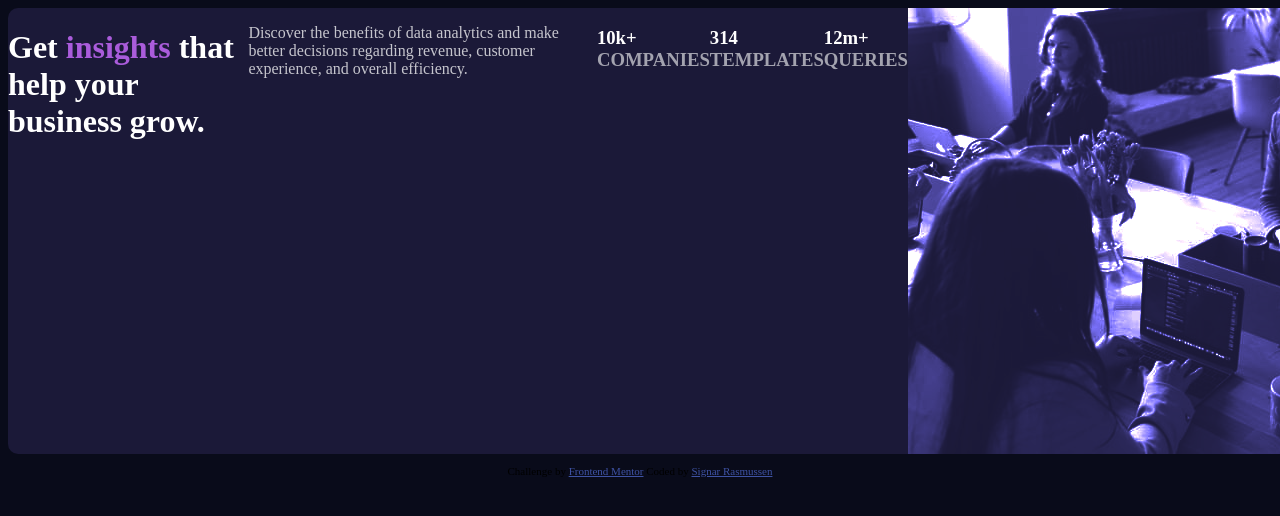
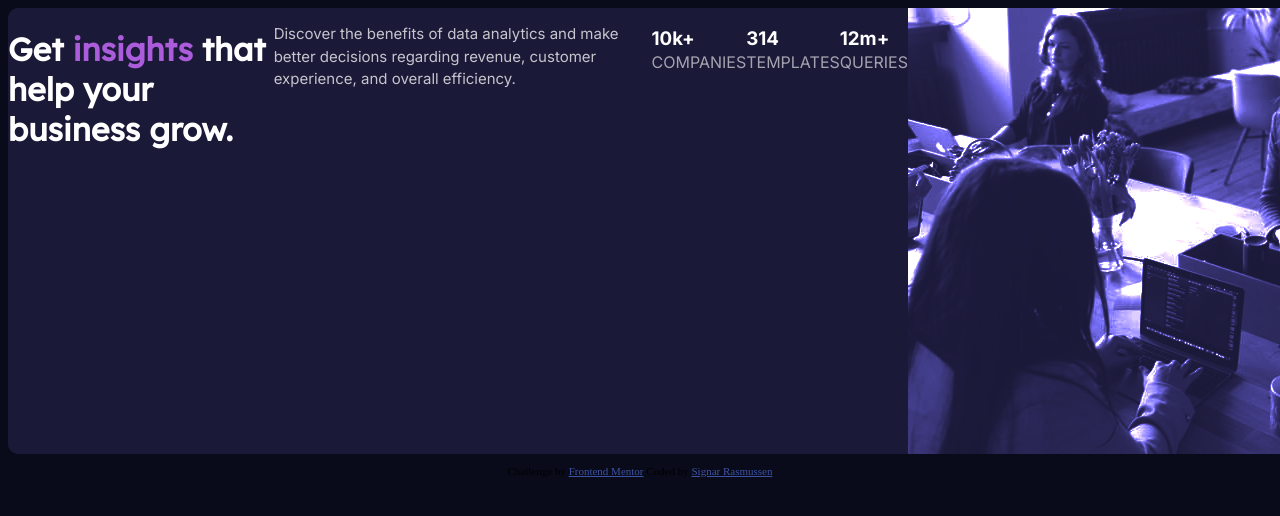
Before and after one commit to TheRealZekre/Stats, a plain HTML site: page index.html in a window 1280 px wide. Shown: the top 516 px of the page. Drawn offline with Linux system fonts and the light colour scheme.

Commit message:
Update styles.css

```diff
--- a/styles.css
+++ b/styles.css
@@ -1,4 +1,6 @@
-@import url('https://fonts.googleapis.com/css2?family=Inter:wght@400;700&family=Lexend+Deca&display=swap');
+/* Google fonts */
+@import url('https://fonts.googleapis.com/css2?family=Inter:wght@400;700&display=swap');
+@import url('https://fonts.googleapis.com/css2?family=Lexend+Deca&display=swap');
 
 :root {
 /* Primary colors */
@@ -30,11 +32,17 @@ body {
 }
 .card .heading {
     color: var(--white);
+    font-family: 'Lexend Deca';
+
 }
 
 /* section */
 section.paragraph {
     color: var(--slightly-transparent-white);
+    font-family: 'Inter';
+    font-weight: 400;
+    font-size: 15px;
+    line-height: 1.5;
 
 }
 .heading span {
@@ -46,6 +54,8 @@ section.paragraph {
 .stats {
     display: flex;
     justify-content: center;
+    font-family: 'Inter';
+    font-weight: 400;
 }
 
 .stats h3 {
@@ -55,6 +65,8 @@ section.paragraph {
 .stats span {
     color: var(--slightly-less-transparent-white);
     text-transform: uppercase;
+    font-weight: 400;
+    font-size: 1rem;
 }
 
 /* image */
```
